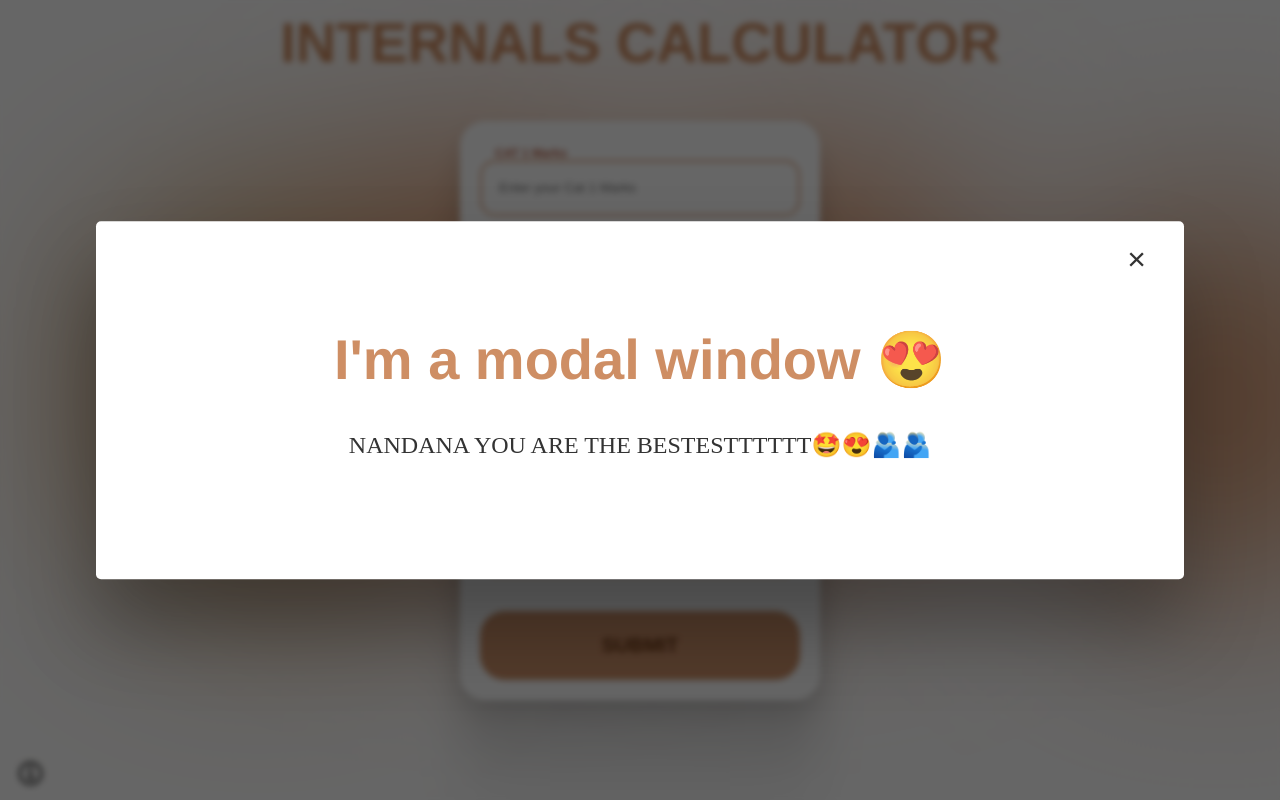
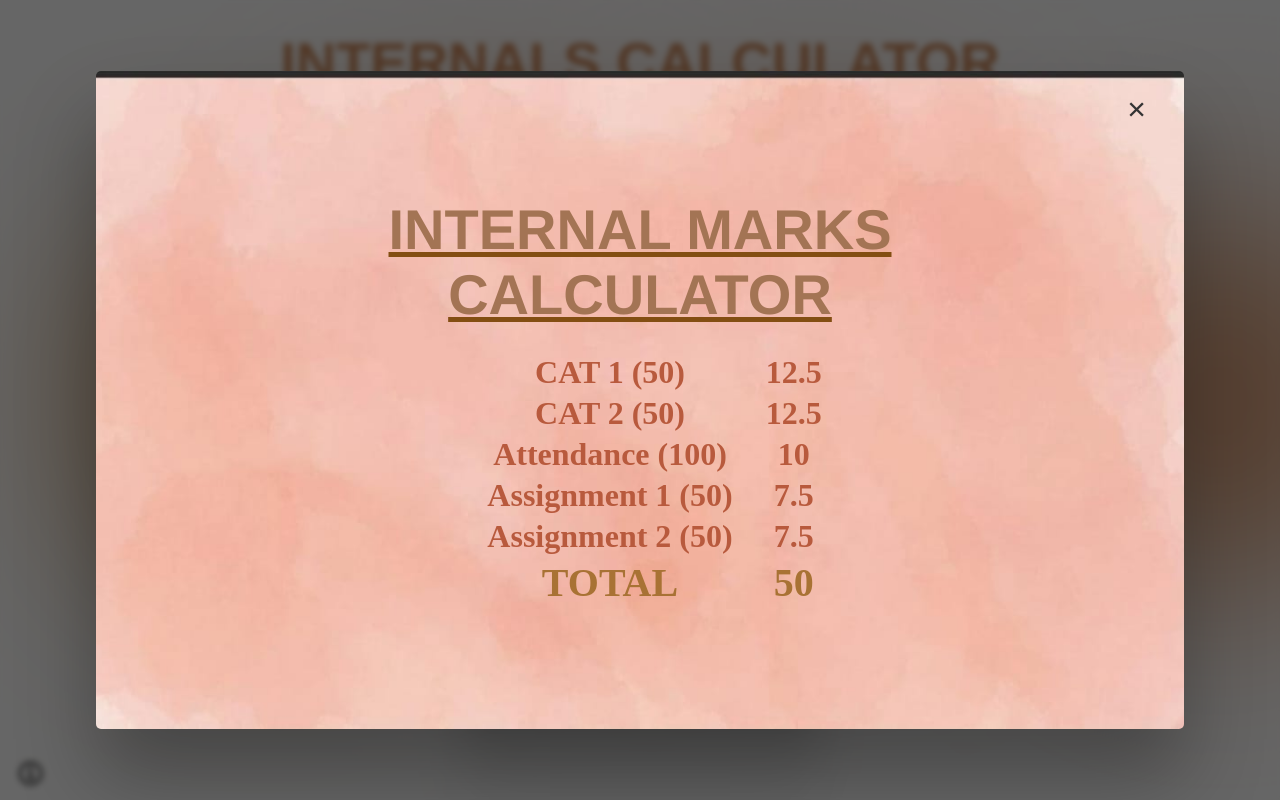
Before and after one commit to Aathixh/B-Tech-Internals-Calculator, a website: page index.html in a window 1280 px wide. Shown: the top 800 px of the page. Drawn offline with Linux system fonts and the light colour scheme.

Commit message:
model update

```diff
--- a/index.html
+++ b/index.html
@@ -20,8 +20,23 @@
 
     <div class="modal">
       <button class="close-modal">&times;</button>
-      <h1>I'm a modal window 😍</h1>
-      <p>NANDANA YOU ARE THE BESTESTTTTTT🤩😍🫂🫂</p>
+      <h1 id="model-heading">INTERNAL MARKS CALCULATOR</h1>
+      <p >
+        <table id="table">
+          <tr><th>CAT 1 (50)</th>
+          <th>12.5</th></tr>
+          <tr><th>CAT 2 (50)</th>
+          <th>12.5</th></tr>
+          <tr><th>Attendance (100)</th>
+          <th>10</th></tr>
+          <tr><th>Assignment 1 (50)</th>
+          <th>7.5</th></tr>
+          <tr><th>Assignment 2 (50)</th>
+          <th>7.5</th></tr>
+          <tr id="last"><th>TOTAL</th>
+          <th>50</th></tr>
+        </table>
+      </p>
     </div>
     <div class="overlay"></div>
 
--- a/style.css
+++ b/style.css
@@ -100,7 +100,8 @@ body {
 
 h1 {
   text-align: center;
-  margin-top: 10px;
+  margin-top: 30px;
+  margin-bottom: 0px;
   color: #c77e4ee0;
   font-size: 350%;
   font-family: "Franklin Gothic Medium", "Arial Narrow", Arial, sans-serif;
@@ -146,7 +147,7 @@ section {
 .form .label .title {
   padding: 0 10px;
   transition: all 300ms;
-  font-size: 12px;
+  font-size: 15px;
   color: #b85a3d;
   font-weight: 600;
   width: -moz-fit-content;
@@ -275,6 +276,10 @@ section {
   bottom: 10px;
   left: 10px;
 }
+
+.show-modal:hover {
+  cursor: pointer;
+}
 .show-modal img {
   display: block; /* Ensures the image is properly displayed */
 }
@@ -290,18 +295,26 @@ section {
   background: none;
 }
 
+.close-modal:hover {
+  color: #e7ded8;
+  background-color: #ad5d2b;
+}
+
 .modal {
   position: absolute;
   top: 50%;
   left: 50%;
   transform: translate(-50%, -50%);
   width: 70%;
-
   background-color: white;
   padding: 6rem;
   border-radius: 5px;
   box-shadow: 0 3rem 5rem rgba(0, 0, 0, 0.3);
   z-index: 10;
+  background-image: url(image1.jpg);
+  background-position: center;
+  background-repeat: no-repeat;
+  background-size: cover;
 }
 
 .overlay {
@@ -321,3 +334,29 @@ section {
   color: #333;
   text-align: center;
 }
+
+#model-heading {
+  font-family: "Franklin Gothic Medium", "Arial Narrow", Arial, sans-serif;
+  color: #a37454;
+  text-align: center;
+  text-decoration: underline;
+  text-decoration-color: #834e12;
+}
+
+#table {
+  text-align: center;
+  color: #b85a3d;
+  font-size: 200%;
+  margin-left: auto;
+  margin-right: auto;
+}
+
+#last {
+  font-size: 40px;
+  font-weight: 2000;
+  color: #a87234;
+}
+
+th {
+  padding-left: 30px;
+}
```
Also changed, not shown: image1.jpg (added).
